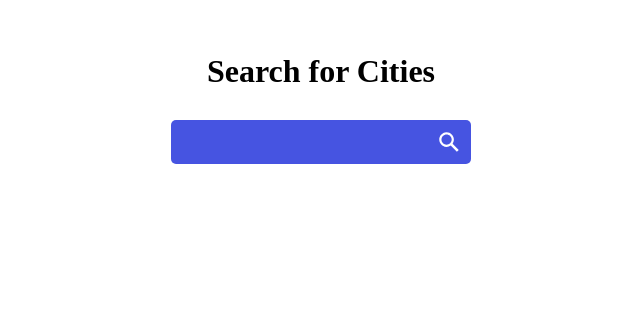
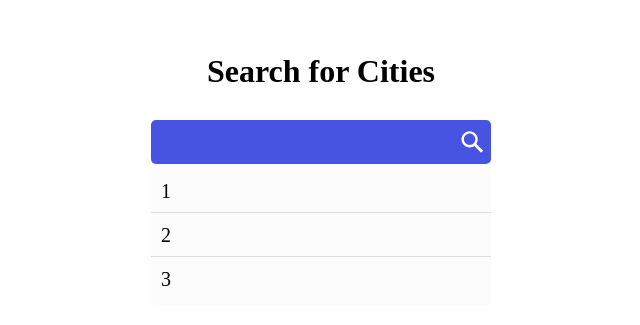
Before and after one commit to bluepebble25/react-pieces, a React (Create React App) app: page /search in a window 1280 px wide. Shown: the part 147-472 px from the top of the page, without its empty margins (319-959 px from the left). Built offline with nearby package versions, Linux system fonts and the light colour scheme.

Commit message:
add: 검색어 자동완성 component 마크업

```diff
--- a/src/Search/components/SearchButton.tsx
+++ b/src/Search/components/SearchButton.tsx
@@ -21,9 +21,9 @@ const SearchButtonBlock = styled.button`
 const SVG = styled.svg`
   color: #fff;
   fill: currentColor;
-  width: 24px;
-  height: 24px;
-  padding: 10px;
+  width: 100%;
+  height: 100%;
+  padding: 5px;
 `;
 
 export default SearchButton;
--- a/src/Search/SearchForm.tsx
+++ b/src/Search/components/SearchForm.tsx
@@ -11,7 +11,7 @@ function SearchForm({ children }: SearchFormProps) {
 
 const SearchFormBlock = styled.form`
   background-color: #4654e1;
-  width: 300px;
+  width: 340px;
   height: 44px;
   border-radius: 5px;
   display: flex;
--- /dev/null
+++ b/src/Search/components/SearchPreview.tsx
@@ -0,0 +1,47 @@
+import React from 'react';
+import styled from 'styled-components';
+
+function SearchPreview() {
+  return (
+    <SearchPreviewList>
+      <SearchPreviewItem>
+        <ItemText>1</ItemText>
+      </SearchPreviewItem>
+      <SearchPreviewItem>
+        <ItemText>2</ItemText>
+      </SearchPreviewItem>
+      <SearchPreviewItem>
+        <ItemText>3</ItemText>
+      </SearchPreviewItem>
+    </SearchPreviewList>
+  );
+}
+
+const SearchPreviewList = styled.ul`
+  width: 340px;
+  background-color: #fcfcfc;
+  border-radius: 0 0 5px 5px;
+  padding: 5px 0;
+`;
+
+const SearchPreviewItem = styled.li`
+  height: 4.4rem;
+  border-bottom: 1px solid #dedede;
+  vertical-align: center;
+  padding: 0 10px;
+
+  &:hover {
+    background-color: #efefef;
+  }
+
+  &:last-child {
+    border: none;
+  }
+`;
+
+const ItemText = styled.p`
+  font-size: 2rem;
+  line-height: 4.4rem;
+`;
+
+export default SearchPreview;
--- a/src/index.css
+++ b/src/index.css
@@ -1,6 +1,13 @@
 * {
   margin: 0;
   padding: 0;
+  box-sizing: border-box;
+}
+
+ul,
+ol,
+li {
+  list-style: none;
 }
 
 html,
@@ -8,3 +15,7 @@ body,
 #root {
   height: 100%;
 }
+
+html {
+  font-size: 62.5%;
+}
--- a/src/pages/SearchPage.tsx
+++ b/src/pages/SearchPage.tsx
@@ -1,7 +1,8 @@
 import styled from 'styled-components';
-import SearchForm from '../Search/SearchForm';
+import SearchForm from '../Search/components/SearchForm';
 import SearchInput from '../Search/components/SearchInput';
 import SearchButton from '../Search/components/SearchButton';
+import SearchPreview from '../Search/components/SearchPreview';
 
 function SearchPage() {
   return (
@@ -11,12 +12,14 @@ function SearchPage() {
         <SearchInput />
         <SearchButton />
       </SearchForm>
+      <SearchPreview />
     </Container>
   );
 }
 
 const Title = styled.h1`
   margin: 200px 0 30px 0;
+  font-size: 3.2rem;
 `;
 
 const Container = styled.div`
```
